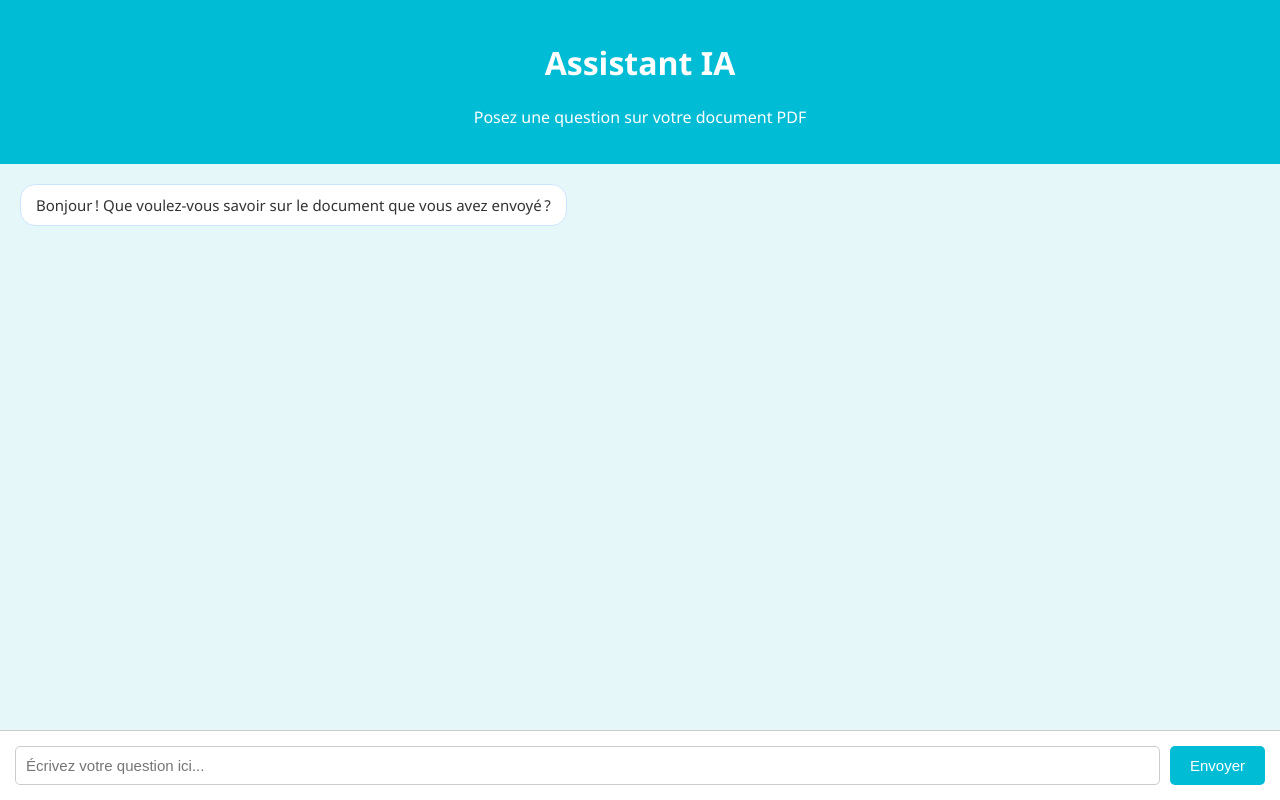
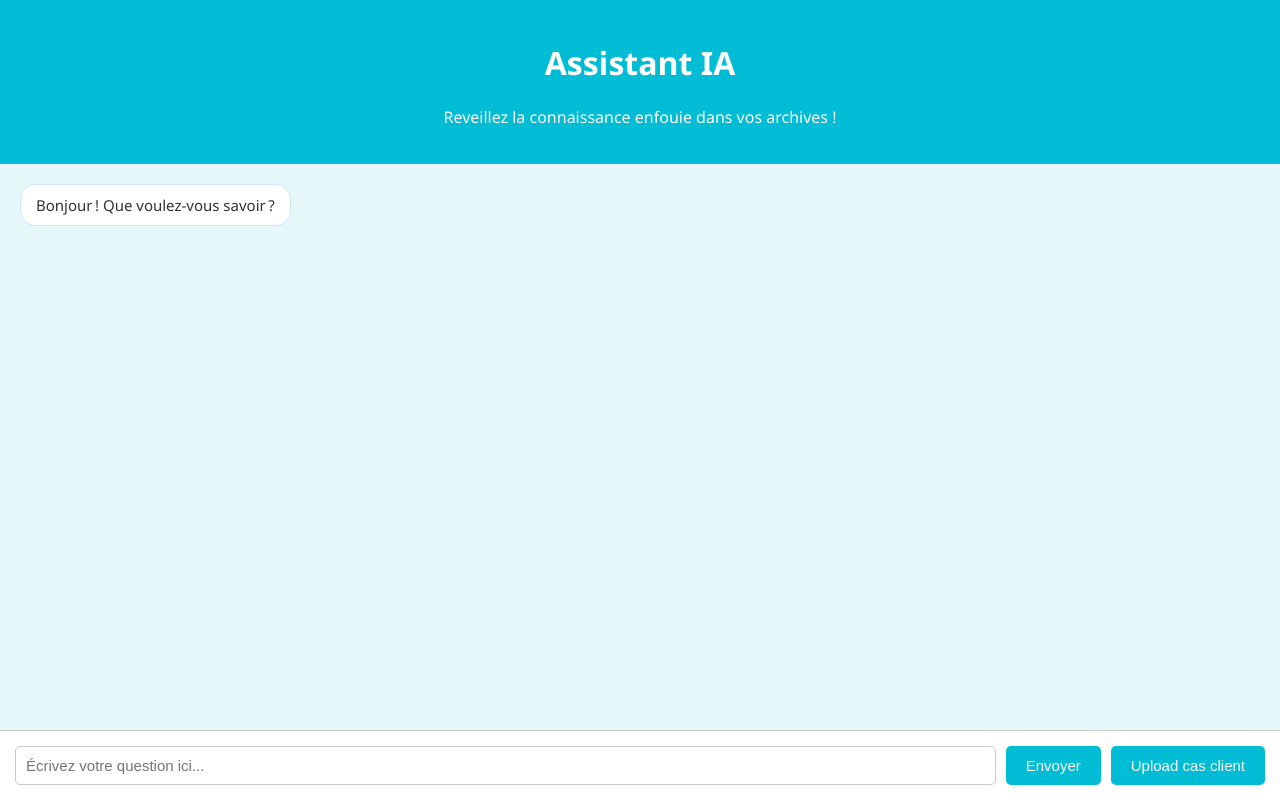
Before and after one commit to laureperu/KnowFind, a Flask app: page /chatbot in a window 1280 px wide. Run offline with Flask 3, Linux system fonts and the light colour scheme.

Commit message:
Modif des textes

```diff
--- a/app/templates/chatbot.html
+++ b/app/templates/chatbot.html
@@ -86,16 +86,17 @@
 <body>
   <header>
     <h1>Assistant IA</h1>
-    <p>Posez une question sur votre document PDF</p>
+    <p>Reveillez la connaissance enfouie dans vos archives !</p>
   </header>
 
   <div class="chat-container" id="chat">
-    <div class="bot-message message">Bonjour ! Que voulez-vous savoir sur le document que vous avez envoyé ?</div>
+    <div class="bot-message message">Bonjour ! Que voulez-vous savoir ?</div>
   </div>
 
   <div class="input-area">
     <input type="text" id="userInput" placeholder="Écrivez votre question ici...">
     <button onclick="sendMessage()">Envoyer</button>
+    <button >Upload cas client</button>
   </div>
 
   <script>
--- a/app/templates/index.html
+++ b/app/templates/index.html
@@ -12,10 +12,11 @@
 <div class="sidebar" id="sidebar">
   <button class="close-btn" onclick="toggleSidebar()">×</button>
   <ul class="sidebar-links">
-    <li><a href="#nous-contacter">Nous contacter</a></li>
+ <!--  <li><a href="#nous-contacter">Nous contacter</a></li>
     <li><a href="#qui-sommes-nous">Qui sommes-nous</a></li>
     <li><a href="#produits">Produits & Services</a></li>
-    <li><a href="#actu">Actualités</a></li>
+    <li><a href="#actu">Actualités</a></li>      -->
+    <li>bonjours</li>
   </ul>
 </div>
 
--- a/app/templates/upload_rex.html
+++ b/app/templates/upload_rex.html
@@ -66,7 +66,8 @@
 
     <script>
         function goToChatbot() {
-            window.location.href = "{{ url_for('chatbot') }}";
+           window.location.href = "{{ url_for('chatbot') }}";
+
         }
     </script>
 </body>
```
